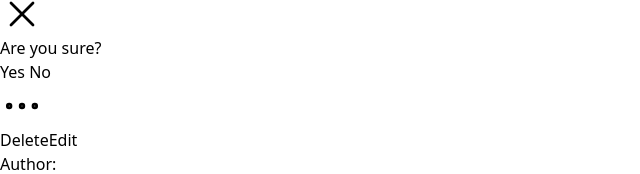
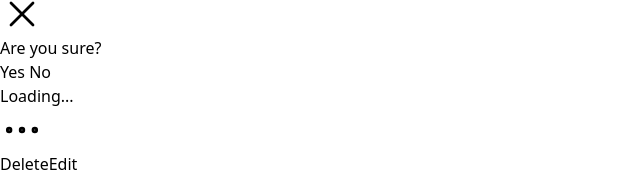
Before and after one commit to AzizzAzizli/CreateYourPost, a React (Vite) app in the folder client/: page /user/posts/1 in a window 1280 px wide. Shown: the part 540-714 px from the top of the page, without its empty margins (0-640 px from the left). Built offline with nearby package versions, Linux system fonts and the light colour scheme.

Commit message:
add loading text for detail page

```diff
--- a/client/src/Pages/PostDetail/index.jsx
+++ b/client/src/Pages/PostDetail/index.jsx
@@ -22,7 +22,8 @@ const PostDetail = () => {
   const [token, setToken] = useState(Cookies?.get("token")||"");
   const [isLiked, setIsLiked] = useState(false);
   const [likenumber, setLikenumber] = useState(0);
-  const [userId,setUserId] = useState(JSON.parse(localStorage.getItem("user"))?.userId)
+  const [userId, setUserId] = useState(JSON.parse(localStorage.getItem("user"))?.userId)
+  const [loading,setLoading]=useState(true)
 
   async function updateLikes(postId, userId, token) {
     const resData = await handleLike(postId, userId, token);
@@ -50,8 +51,10 @@ const PostDetail = () => {
     const resData = await getPostDetail(postId);
     if (resData.status === 200) {
       setPostDetail(resData?.data[0]);
+      setLoading(false)
     } else {
       toast.error(resData.message);
+      setLoading(false)
     }
   }
   async function deleteCurrentPost(postId) {
@@ -105,6 +108,7 @@ const PostDetail = () => {
         <div className="flex h-full gap-5  justify-center items-center"><button onClick={()=>deleteCurrentPost(postId)}  className="border border-black py-1 w-1/3 hover:bg-green-400">Yes</button> <button onClick={toggleModalDiv} className="border border-black py-1 w-1/3 hover:bg-red-400">No</button></div>
       </div>
       <div className="w-5/6 m-auto border-2 border-black h-3/4 p-7  overflow-y-auto  relative">
+       {loading&&<div className="text-3xl font-bold text-center mt-9">Loading...</div>}
         {/* Three dots */}
         <div className={`${isAuthor?"":"hidden"}`} ><img onClick={toggleMenu} className="h-8 w-8 absolute top-2 right-2 cursor-pointer" src={dots} alt="dots-icon" /></div>
        {/* Delete and Edit div */}
@@ -113,7 +117,7 @@ const PostDetail = () => {
           }`}> <button onClick={toggleModalDiv} className="hover:text-red-400">Delete</button>
           <button onClick={()=>navigate(`/user/posts/edit/postId=${postId}`)} className="hover:text-green-400">Edit</button></div>
         {/* Body of detail */}
-        <div className="w-full ">
+        <div className={`w-full ${loading?"hidden":""}`}>
           <div>
             <div className="flex flex-col mb-2">
              <div className="flex items-center justify-between"><p className=" text-lg sm:text-xl font-medium">Author:</p>  <div className="flex items-center gap-2">
```
